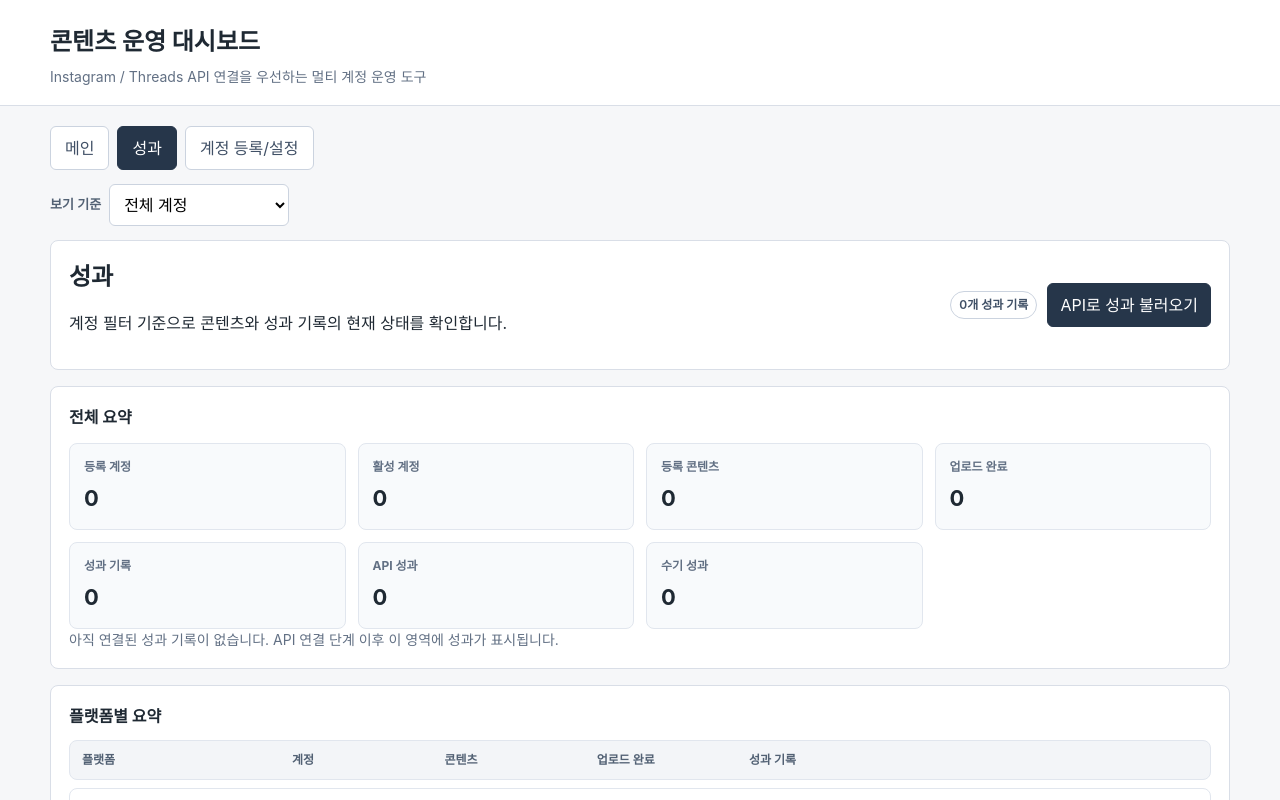
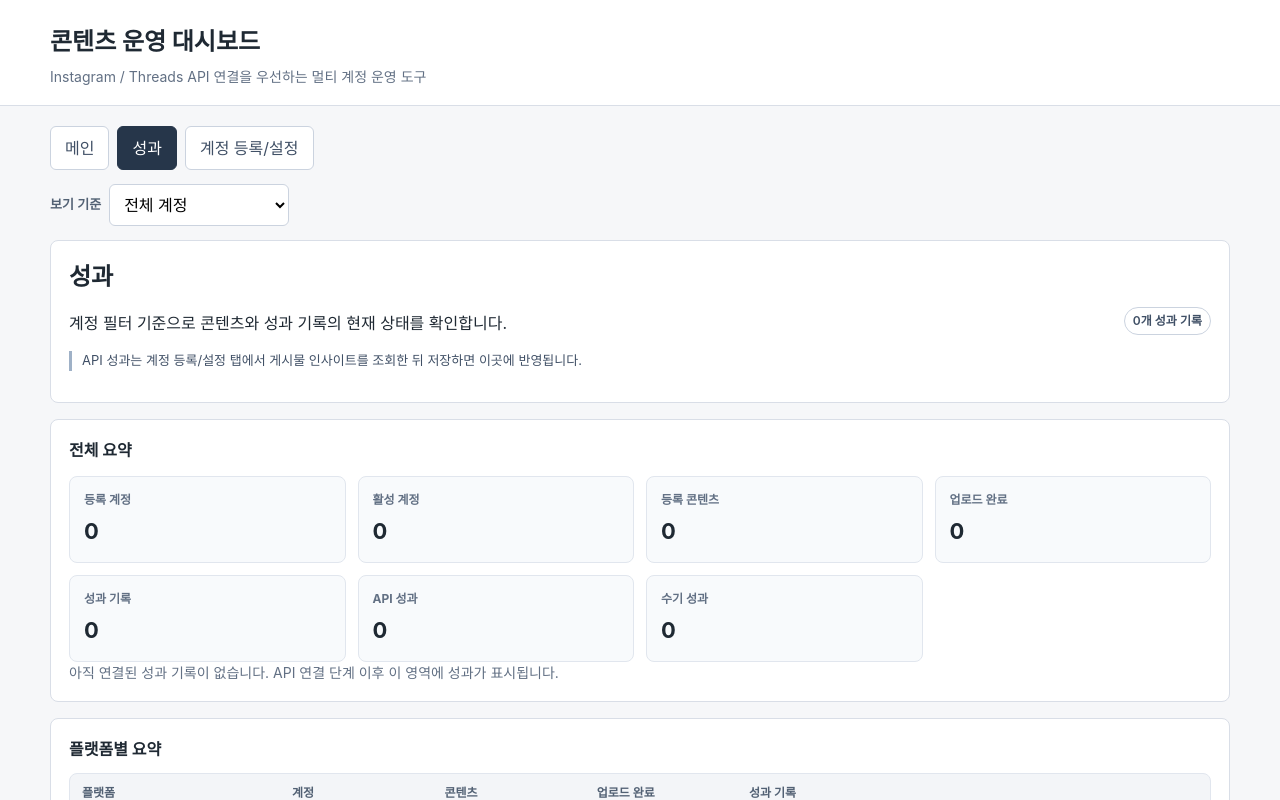
Before and after one commit to Heon1031/ARCHIVE, a React (Vite) app: page / in a window 1280 px wide. Both pictures are taken after a click on the button "성과". Shown: the top 800 px of the page. Built offline with nearby package versions, Linux system fonts and the light colour scheme.

Commit message:
Finalize MVP QA cleanup and status docs

```diff
--- a/src/services/metaApi.ts
+++ b/src/services/metaApi.ts
@@ -59,7 +59,6 @@ export type ExternalMediaItem = {
 export type NormalizedInsight = Pick<
   InsightRecord,
   | "accountId"
-  | "contentId"
   | "platform"
   | "source"
   | "measuredAt"
@@ -75,7 +74,9 @@ export type NormalizedInsight = Pick<
   | "apiSyncStatus"
   | "lastSyncedAt"
   | "syncErrorMessage"
->;
+> & {
+  externalMediaId: string;
+};
 
 type MetaApiErrorPayload = {
   error?: {
@@ -316,7 +317,7 @@ function createNormalizedInsight(
 
   return {
     accountId: context.account.id,
-    contentId: context.mediaId,
+    externalMediaId: context.mediaId,
     platform: context.account.platform,
     source: "api",
     measuredAt: context.measuredAt,
--- a/src/styles.css
+++ b/src/styles.css
@@ -321,6 +321,27 @@ textarea {
   justify-content: flex-end;
 }
 
+.api-detail-panel {
+  border-top: 1px solid #e1e6ee;
+  padding-top: 10px;
+}
+
+.api-detail-panel summary {
+  color: #405066;
+  cursor: pointer;
+  font-size: 13px;
+  font-weight: 700;
+}
+
+.api-detail-panel[open] {
+  display: grid;
+  gap: 12px;
+}
+
+.api-detail-panel[open] summary {
+  margin-bottom: 2px;
+}
+
 .badge--success {
   border-color: #9ac4aa;
   color: #23613a;
--- a/src/tabs/AccountSettingsTab.tsx
+++ b/src/tabs/AccountSettingsTab.tsx
@@ -769,6 +769,24 @@ export function AccountSettingsTab({
                       <span>토큰 만료일: {account.tokenExpiresAt ?? "없음"}</span>
                     </div>
                   </div>
+                  <details className="api-detail-panel">
+                    <summary>게시물/성과 관리 펼치기</summary>
+                    <div className="account-card__actions">
+                      <button
+                        className="primary-button"
+                        type="button"
+                        onClick={() => void handleCheckConnection(account)}
+                      >
+                        API 연결 확인
+                      </button>
+                      <button
+                        className="secondary-button"
+                        type="button"
+                        onClick={() => void handleFetchRecentMedia(account)}
+                      >
+                        최근 게시물 확인
+                      </button>
+                    </div>
                     {apiCheckMessageByAccountId[account.id] && (
                       <p className="api-result-message">{apiCheckMessageByAccountId[account.id]}</p>
                     )}
@@ -877,21 +895,8 @@ export function AccountSettingsTab({
                         })}
                       </div>
                     )}
+                  </details>
                   <div className="account-card__actions">
-                    <button
-                      className="primary-button"
-                      type="button"
-                      onClick={() => void handleCheckConnection(account)}
-                    >
-                      API 연결 확인
-                    </button>
-                    <button
-                      className="secondary-button"
-                      type="button"
-                      onClick={() => void handleFetchRecentMedia(account)}
-                    >
-                      최근 게시물 확인
-                    </button>
                     <button className="secondary-button" type="button" onClick={() => handleEdit(account)}>
                       수정
                     </button>
--- a/src/tabs/PerformanceTab.tsx
+++ b/src/tabs/PerformanceTab.tsx
@@ -1,4 +1,4 @@
-import { useMemo, useState } from "react";
+import { useMemo } from "react";
 import type { Account, AccountFilterValue, ContentItem, InsightRecord, Platform } from "../types/models";
 
 type PerformanceTabProps = {
@@ -127,7 +127,6 @@ function getLatestInsight(insights: InsightRecord[]) {
 }
 
 export function PerformanceTab({ accounts, contents, insights, accountFilter }: PerformanceTabProps) {
-  const [apiImportMessage, setApiImportMessage] = useState("");
   const scopedAccounts = useMemo(() => filterAccounts(accounts, accountFilter), [accountFilter, accounts]);
   const scopedContents = useMemo(
     () => applyAccountFilter(contents, accounts, accountFilter),
@@ -150,17 +149,12 @@ export function PerformanceTab({ accounts, contents, insights, accountFilter }:
         <div>
           <h2>성과</h2>
           <p>계정 필터 기준으로 콘텐츠와 성과 기록의 현재 상태를 확인합니다.</p>
-          {apiImportMessage && <p className="api-result-message">{apiImportMessage}</p>}
+          <p className="api-result-message">
+            API 성과는 계정 등록/설정 탭에서 게시물 인사이트를 조회한 뒤 저장하면 이곳에 반영됩니다.
+          </p>
         </div>
         <div className="header-actions">
           <span className="badge">{scopedInsights.length}개 성과 기록</span>
-          <button
-            className="primary-button"
-            type="button"
-            onClick={() => setApiImportMessage("실제 API 성과 불러오기는 8단계에서 구현됩니다.")}
-          >
-            API로 성과 불러오기
-          </button>
         </div>
       </div>
 
```
Also changed, not shown: 6 other files (tests, documents, lock files or other folders). Lines whose indentation alone changed are shown as unchanged.
